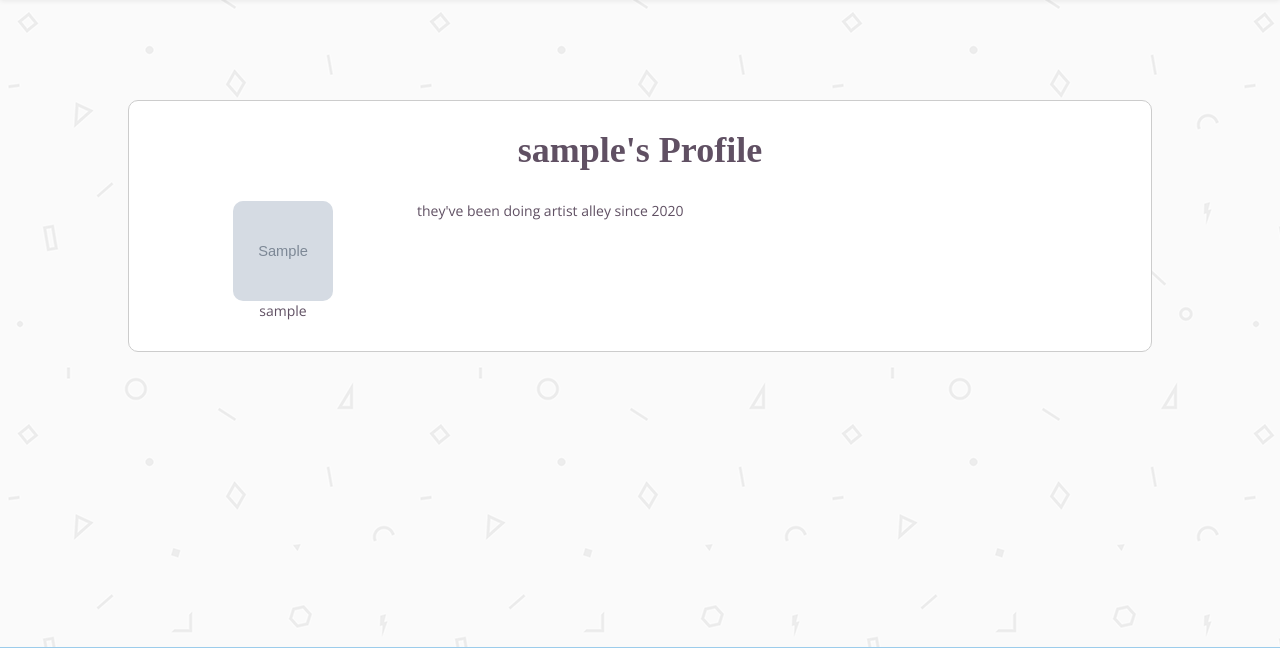
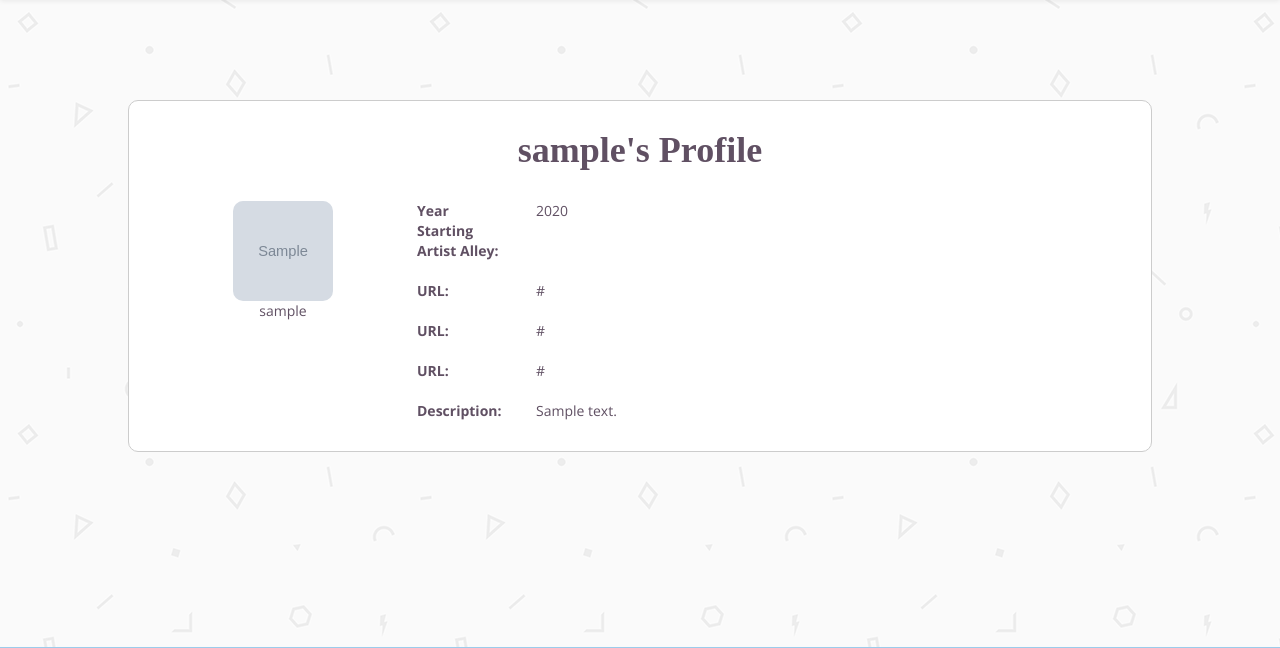
Before and after one commit to zhixu/artistally, a Django app: a page that uses aa_app/templates/user.html in a window 1280 px wide. Shown: the part 53-701 px from the top of the page. Run offline with Django 3.2, Linux system fonts and the light colour scheme; tables that the repository leaves empty hold one stand-in row (values such as "Sample post"); grey boxes marked "Sample" are stand-in pictures; some libraries are stand-ins or nearby versions.

Commit message:
fixed public profiles

```diff
--- a/aa_app/models.py
+++ b/aa_app/models.py
@@ -75,15 +75,15 @@ class User(AbstractBaseUser):
         self.save()
 
     def setWebsite1(self, newWebsite1):
-        self.website1(newWebsite1)
+        self.website1 = newWebsite1
         self.save()
 
     def setWebsite2(self, newWebsite2):
-        self.website2(newWebsite2)
+        self.website2 = newWebsite2
         self.save()
 
     def setWebsite3(self, newWebsite3):
-        self.website3(newWebsite3)
+        self.website3 = newWebsite3
         self.save()
 
     def setSuperuser(self, newSuperuser):
--- a/aa_app/templates/user.html
+++ b/aa_app/templates/user.html
@@ -52,7 +52,10 @@
                 jsonDict.email = $("#emailField").val();
                 jsonDict.password = $("#passField1").val();
                 jsonDict.oldPassword = $("#oldPassField").val();
-
+                jsonDict.website1 = $("#url1Field").val();
+                jsonDict.website2 = $("#url2Field").val();
+                jsonDict.website3 = $("#url3Field").val();
+                jsonDict.description = $("#descField").val();
                 if (jsonDict.password != $("#passField2").val()) {
                     alert("Your passwords do not match, please try again.");
                 }
@@ -102,6 +105,67 @@
                             return false;
                         }
                     }
+                    if (jsonDict.description != $("#descField").prop("defaultValue")) {
+                        var ajaxObj = $.ajax({
+                            url: "/api/user/setDescription",
+                            type: "POST",
+                            contentType: "application/json",
+                            data: JSON.stringify(jsonDict),
+                            async: false,
+                            error: function(response) {
+                                alert("setDescription went wrong");
+                            },
+                        });
+                        if (ajaxObj.status != 200) {
+                            return false;
+                        }
+                    }
+                    if (jsonDict.website1 != $("#url1Field").prop("defaultValue")) {
+                        var ajaxObj = $.ajax({
+                            url: "/api/user/setWebsite1",
+                            type: "POST",
+                            contentType: "application/json",
+                            data: JSON.stringify(jsonDict),
+                            async: false,
+                            error: function(response) {
+                                alert("setWebsite1 went wrong");
+                            },
+                        });
+                        if (ajaxObj.status != 200) {
+                            return false;
+                        }
+                    }
+                    if (jsonDict.website2 != $("#url2Field").prop("defaultValue")) {
+                        var ajaxObj = $.ajax({
+                            url: "/api/user/setWebsite2",
+                            type: "POST",
+                            contentType: "application/json",
+                            data: JSON.stringify(jsonDict),
+                            async: false,
+                            error: function(response) {
+                                alert("setWebsite2 went wrong");
+                            },
+                        });
+                        if (ajaxObj.status != 200) {
+                            return false;
+                        }
+                    }
+                    if (jsonDict.website3 != $("#url3Field").prop("defaultValue")) {
+                        var ajaxObj = $.ajax({
+                            url: "/api/user/setWebsite3",
+                            type: "POST",
+                            contentType: "application/json",
+                            data: JSON.stringify(jsonDict),
+                            async: false,
+                            error: function(response) {
+                                alert("setWebsite3 went wrong");
+                            },
+                        });
+                        if (ajaxObj.status != 200) {
+                            return false;
+                        }
+                    }
+
                     uploadFile();
                 }
             }
@@ -185,71 +249,32 @@
                     <input class="form-control" type="number" min="1950" max="{% now 'Y' %}" class="form-control" id="startYearField" value="{{pageUser.startYear}}"/>
                 </div>
             </div>
-            <div class="row">
-                <div class="col-sm-6">
-                    <div class="form-group">
-                        <label for="urldesc1">Website Description:</label>
-                        <div class="input-group input-group-lg">
-                            <span class="input-group-addon" id="urldesc1-addon"><i class="fa fa-terminal"></i></span>
-                            <input class="form-control" type="text" placeholder="Tumblr, DeviantArt, etc..." class="form-control" id="urldesc1"/>
-                        </div>
-                    </div>
-                </div>
-                <div class="col-sm-6">
             <div class="form-group">
                 <label for="url1">URL:</label>
                 <div class="input-group input-group-lg">
                     <span class="input-group-addon" id="url1-addon"><i class="fa fa-link"></i></span>
-                            <input class="form-control" type="text" placeholder="http://www.artistally.com/" class="form-control" id="url1"/>
+                    <input class="form-control" type="text" placeholder="http://www.artistal.ly/" class="form-control" id="url1Field" value="{{pageUser.website1}}"/>
                 </div>
             </div>
-                </div>
-            </div>
-            <div class="row">
-                <div class="col-sm-6">
-                    <div class="form-group">
-                        <label for="urldesc2">Website Description:</label>
-                        <div class="input-group input-group-lg">
-                            <span class="input-group-addon" id="urldesc2-addon"><i class="fa fa-terminal"></i></span>
-                            <input class="form-control" type="text" placeholder="Tumblr, DeviantArt, etc..." class="form-control" id="urldesc2"/>
-                        </div>
-                    </div>
-                </div>
-                <div class="col-sm-6">
             <div class="form-group">
                 <label for="url2">URL:</label>
                 <div class="input-group input-group-lg">
                     <span class="input-group-addon" id="url2-addon"><i class="fa fa-link"></i></span>
-                            <input class="form-control" type="text" placeholder="http://www.artistally.com/" class="form-control" id="url2"/>
+                    <input class="form-control" type="text" placeholder="http://www.artistal.ly/" class="form-control" id="url2Field" value="{{pageUser.website2}}"/>
                 </div>
             </div>
-                </div>
-            </div>
-            <div class="row">
-                <div class="col-sm-6">
-                    <div class="form-group">
-                        <label for="urldesc3">Website Description:</label>
-                        <div class="input-group input-group-lg">
-                            <span class="input-group-addon" id="urldesc3-addon"><i class="fa fa-terminal"></i></span>
-                            <input class="form-control" type="text" placeholder="Tumblr, DeviantArt, etc..." class="form-control" id="urldesc3"/>
-                        </div>
-                    </div>
-                </div>
-                <div class="col-sm-6">
             <div class="form-group">
                 <label for="url3">URL:</label>
                 <div class="input-group input-group-lg">
                     <span class="input-group-addon" id="url3-addon"><i class="fa fa-link"></i></span>
-                            <input class="form-control" type="text" placeholder="http://www.artistally.com/" class="form-control" id="url3"/>
-                        </div>
-                    </div>
+                    <input class="form-control" type="text" placeholder="http://www.artistal.ly/" class="form-control" id="url3Field" value="{{pageUser.website3}}"/>
                 </div>
             </div>
             <div class="form-group">
                 <label for="url3">Description:</label>
 <!--                <div class="input-group input-group-lg">-->
 <!--                    <span class="input-group-addon" id="url3-addon"><i class="fa fa-link"></i></span>-->
-                    <textarea class="form-control" rows="5" placeholder="Put anything you want here..." class="form-control" id="descField"></textarea>
+                    <textarea class="form-control" rows="5" placeholder="Put anything you want here..." class="form-control" id="descField">{{pageUser.description}}</textarea>
 <!--                </div>-->
             </div>
         </div>
@@ -277,8 +302,38 @@
         </div>
         <div class="col-sm-9">
             {% if pageUser.startYear %}
-                they've been doing artist alley since {{pageUser.startYear}}
+                <div class="row">
+                    <div class="col-sm-2"><b>Year Starting Artist Alley:</b></div>
+                    <div class="col-sm-10">{{pageUser.startYear}}</div>
+                </div>
+            {% endif %}
+            {% if pageUser.website1 %}
                 <br/>
+                <div class="row">
+                    <div class="col-sm-2"><b>URL:</b></div>
+                    <div class="col-sm-10">{{ pageUser.website1 }}</div>
+                </div>
+            {% endif %}
+            {% if pageUser.website2 %}
+                <br/>
+                <div class="row">
+                    <div class="col-sm-2"><b>URL:</b></div>
+                    <div class="col-sm-10">{{ pageUser.website2 }}</div>
+                </div>
+            {% endif %}
+            {% if pageUser.website3 %}
+                <br/>
+                <div class="row">
+                    <div class="col-sm-2"><b>URL:</b></div>
+                    <div class="col-sm-10">{{ pageUser.website3 }}</div>
+                </div>
+            {% endif %}
+            {% if pageUser.description %}
+                <br/>
+                <div class="row">
+                    <div class="col-sm-2"><b>Description:</b></div>
+                    <div class="col-sm-10">{{ pageUser.description }}</div>
+                </div>
             {% endif %}
         </div>
     </div>
```
Also changed, not shown: aa_app/views/api/user.py (+4 -4 lines). Lines whose indentation alone changed are shown as unchanged.
